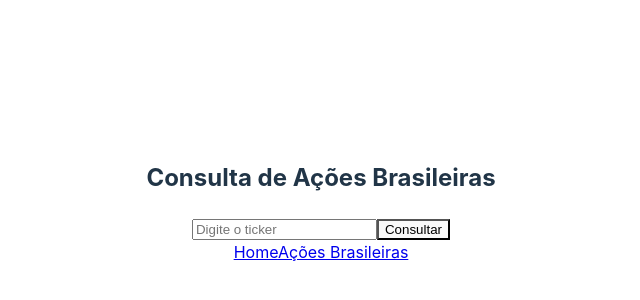
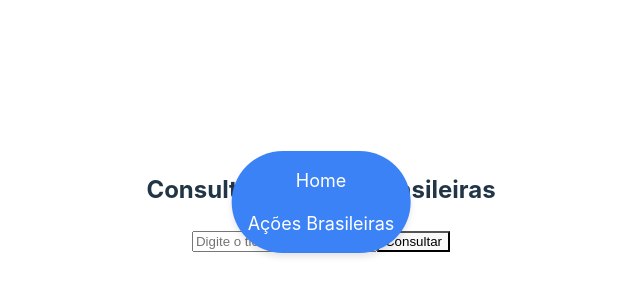
Before and after one commit to eduallochio/Omega-finance, a React (Vite) app in the folder Frontend/: page /acoes-brasileiras in a window 1280 px wide. Shown: the part 198-498 px from the top of the page, without its empty margins (319-959 px from the left). Built offline with nearby package versions, Linux system fonts and the light colour scheme.

Commit message:
css do menu flutuante

```diff
--- a/Frontend/src/components/sidebar/FloatMenu.css
+++ b/Frontend/src/components/sidebar/FloatMenu.css
@@ -1,9 +1,28 @@
+/* src/components/sidebar/FloatMenu.css */
+.fixed {
+    position: fixed;
+    top: 50%; /* Centraliza verticalmente */
+    left: 50%; /* Centraliza horizontalmente */
+    transform: translate(-50%, -50%); /* Ajusta para que o centro do menu fique no centro da tela */
+    background-color: #3b82f6;
+    padding: 1rem;
+    border-radius: 9999px;
+    box-shadow: 0 4px 6px rgba(0, 0, 0, 0.1);
+    z-index: 50;
+  }
 
-h1,
-h2 {
-    font-size: 2rem;
-}
+  nav {
+    display: flex;
+    flex-direction: column;
+    gap: 1rem;
+  }
 
-h3 {
-    font-size: 1.5rem;
-}
+  nav a {
+    color: white;
+    font-size: 1.125rem;
+    text-decoration: none;
+  }
+
+  nav a:hover {
+    text-decoration: underline;
+  }
--- a/Frontend/src/components/sidebar/FloatMenu.jsx
+++ b/Frontend/src/components/sidebar/FloatMenu.jsx
@@ -1,9 +1,12 @@
+// src/components/sidebar/FloatMenu.jsx
+
 import { Link } from 'react-router-dom';
+import './FloatMenu.css'; // Certifique-se de que o caminho está correto
 
 const FloatMenu = () => {
   return (
-    <div className="fixed bottom-4 right-4 bg-blue-500 p-4 rounded-full shadow-lg z-50">
-      <nav className="space-y-4">
+    <div className="fixed">
+      <nav>
         <Link to="/" className="text-white text-lg">Home</Link>
         <Link to="/acoes-brasileiras" className="text-white text-lg">Ações Brasileiras</Link>
       </nav>
```
